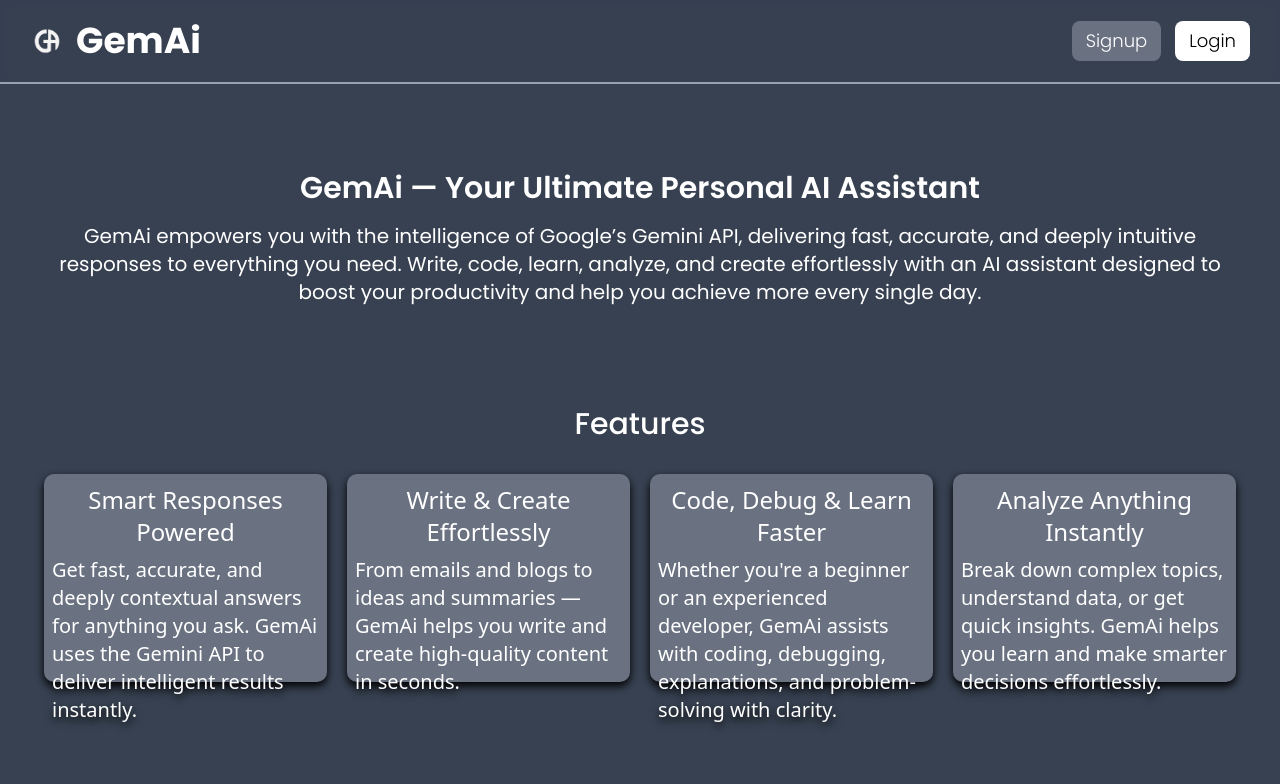
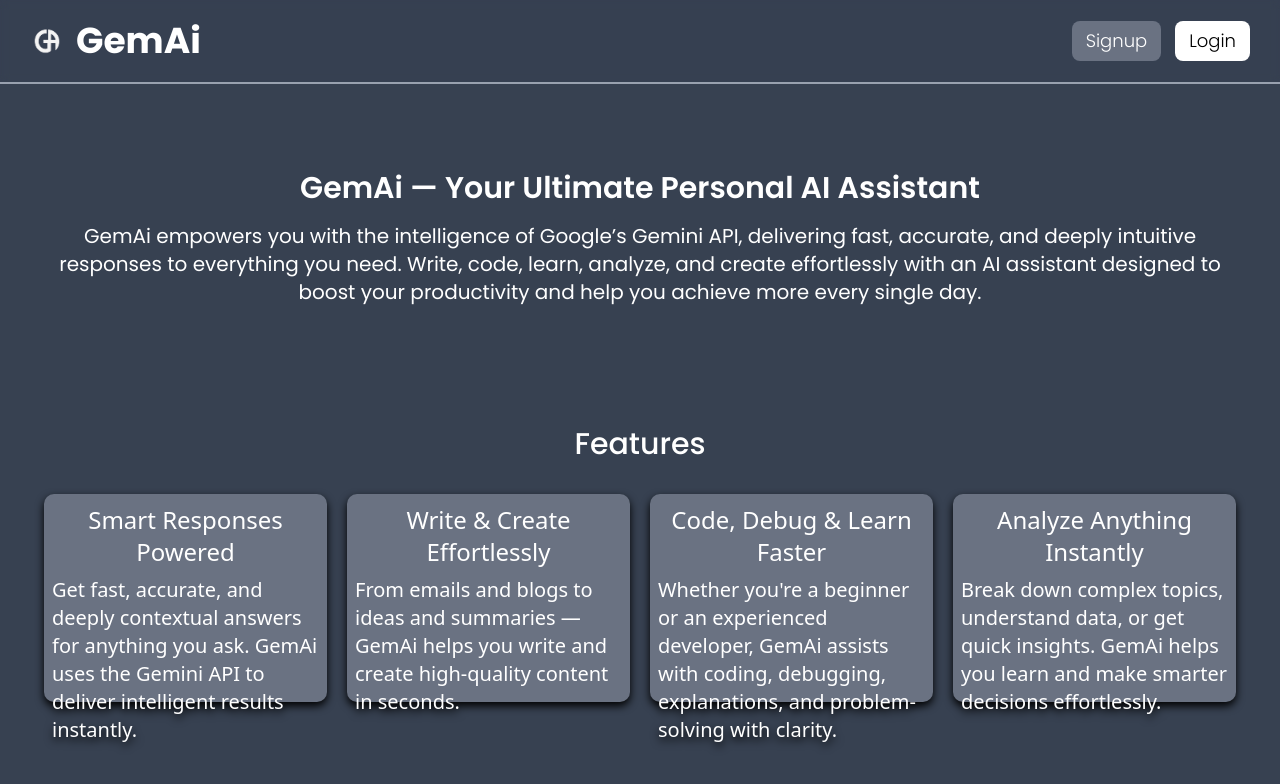
Before and after one commit to chouglesafdar22/TeamTaskFlow, a Next.js app: page / in a window 1280 px wide. Shown: the top 784 px of the page. Built offline with nearby package versions, Linux system fonts and the light colour scheme.

Commit message:
created hero section & feature card on main page 4

```diff
--- a/src/app/page.tsx
+++ b/src/app/page.tsx
@@ -8,14 +8,14 @@
       <Navbar />
 
       <section className="header xl:pt-40 lg:pt-36 md:pt-32 sm:pt-28 pt-24 xl:pb-20 lg:pb-16 md:py-14 sm:py-12 py-11 xl:px-6 lg:px-5 md:px-4 sm:px-3 px-1.5">
-        <div className="flex flex-col justify-center container items-center gap-4 py-2.5 md:px-5 px-2.5 mx-auto">
+        <div className="flex flex-col justify-center container gap-4 py-2.5 md:px-5 px-2.5 mx-auto">
           <h2 className="text-white text-center poppins-semibold xl:text-3xl lg:text-2xl md:text-xl base:text-lg text-sm">GemAi — Your Ultimate Personal AI Assistant</h2>
           <span className="text-white md:text-center text-left line-clamp-4 poppins-regular xl:text-xl lg:text-lg md:text-base base:text-sm text-xs wrap-break-word">GemAi empowers you with the intelligence of Google’s Gemini API, delivering fast, accurate, and deeply intuitive responses to everything you need. Write, code, learn, analyze, and create effortlessly with an AI assistant designed to boost your productivity and help you achieve more every single day.
           </span>
         </div>
       </section>
 
-      <section className="features xl:px-6 lg:px-5 md:px-4 sm:px-3 px-1.5">
+      <section className="features xl:pt-5 lg:pt-4 md:pt-3 sm:pt-2 pt-1.5 xl:px-6 lg:px-5 md:px-4 sm:px-3 px-1.5">
         <div className="flex flex-col sm:gap-8 gap-5 xl:justify-center py-2.5 md:px-5 px-2.5">
           <h3 className="text-white text-center poppins-medium xl:text-3xl lg:text-2xl md:text-xl sm:text-lg text-base">Features</h3>
           <div className="flex sm:flex-row flex-col justify-center items-center gap-5">
```
